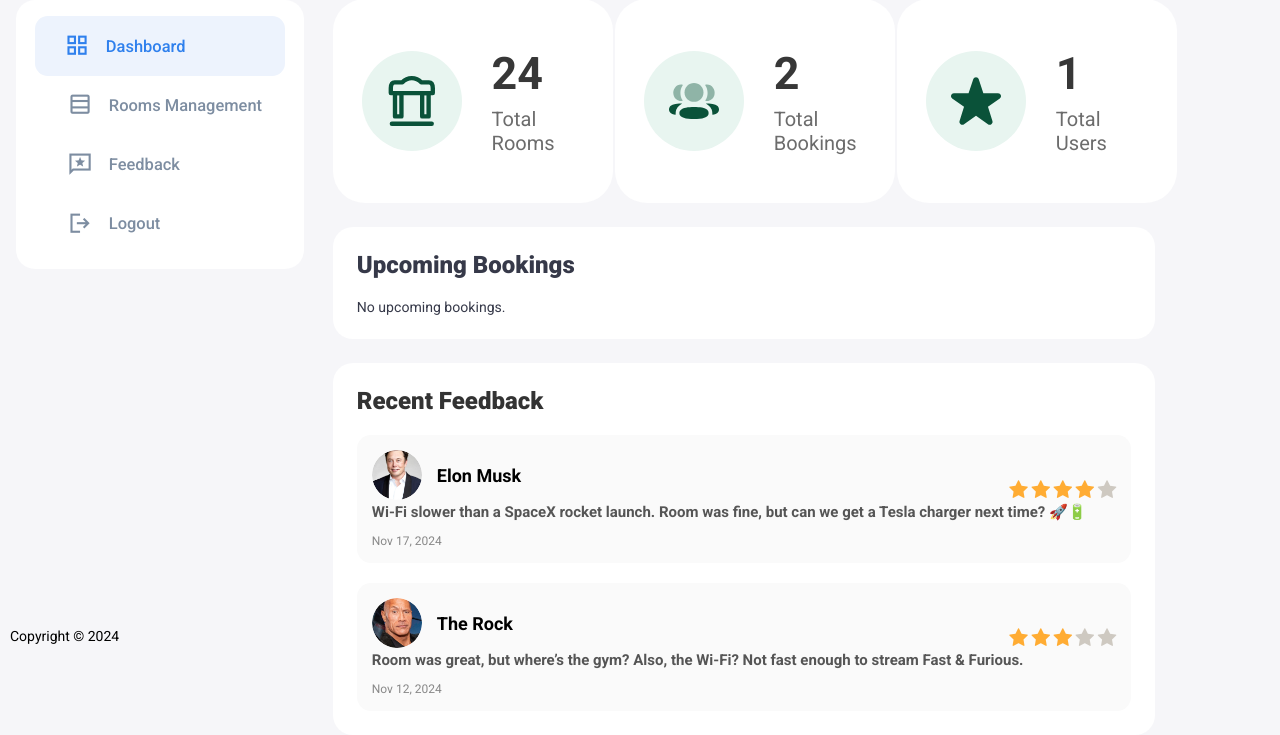
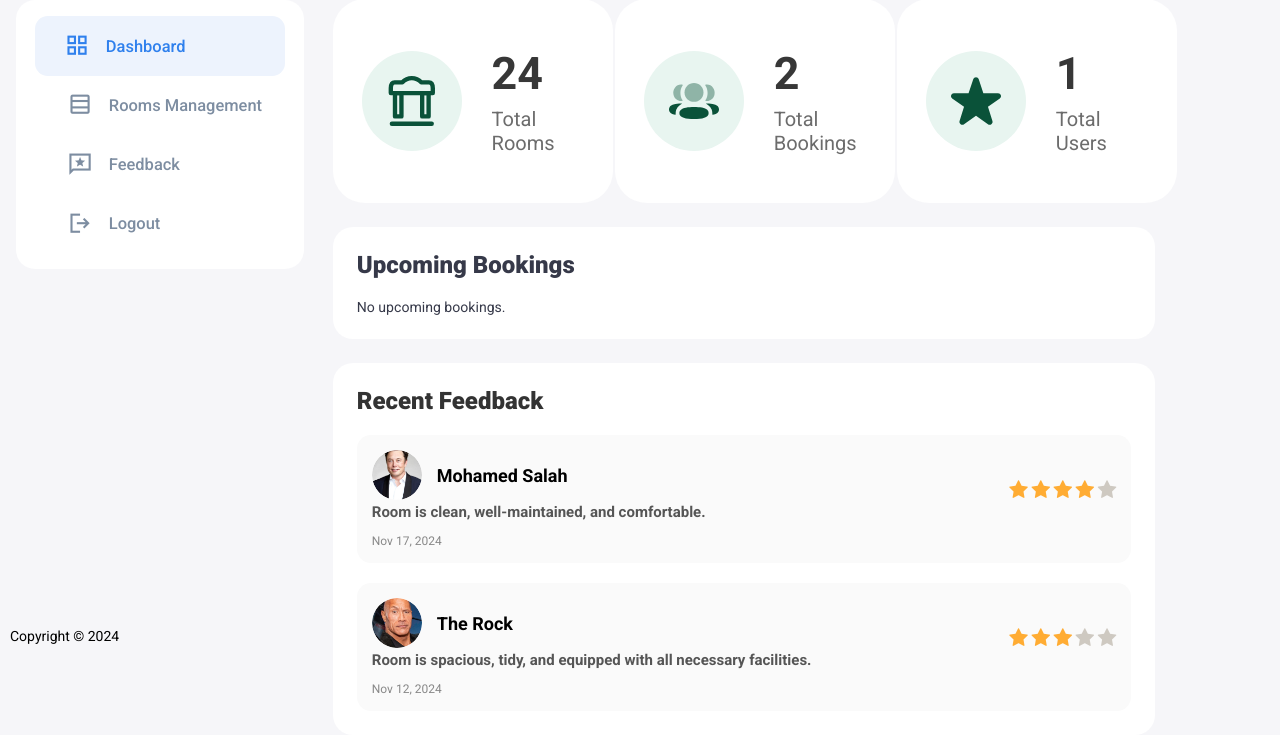
Before and after one commit to iisl4r/ITCS333-Room-Booking-System, a PHP site: page /views/adminPanel.php in a window 1280 px wide. Shown: the part 146-881 px from the top of the page. Run offline with PHP 8.4, Linux system fonts and the light colour scheme; the visitor is signed in with stand-in values (Sample User, id 1); data comes from the database, SQL or seed files in the repository.

Commit message:
update paths

```diff
--- a/views/adminPanel.php
+++ b/views/adminPanel.php
@@ -237,8 +237,8 @@ if (!isset($_SESSION['role']) || $_SESSION['role'] !== 'admin') {
                         <h1>Recent Feedback</h1>
                         <div class="fedback-1">
                             <div class="profile">
-                                <img src="../img/users/elon-musk.jpg" alt="Elon Musk">
-                                <div class="name">Elon Musk</div>
+                                <img src="../img/users/elon-musk.jpg" alt="Mohamed Salah">
+                                <div class="name">Mohamed Salah</div>
                             </div>
                             <div class="rating">
                                 <div class="rat-contr">
@@ -250,9 +250,7 @@ if (!isset($_SESSION['role']) || $_SESSION['role'] !== 'admin') {
                                 </div>
                             </div>
                             <div class="review">
-                                Wi-Fi slower than a SpaceX rocket launch. Room was fine, but can we get a Tesla charger
-                                next
-                                time? 🚀🔋
+                                Room is clean, well-maintained, and comfortable.
                             </div>
                             <div class="date">Nov 17, 2024</div>
                         </div>
@@ -273,8 +271,7 @@ if (!isset($_SESSION['role']) || $_SESSION['role'] !== 'admin') {
                                 </div>
                             </div>
                             <div class="review">
-                                Room was great, but where’s the gym? Also, the Wi-Fi? Not fast enough to stream Fast &
-                                Furious.
+                                Room is spacious, tidy, and equipped with all necessary facilities.
                             </div>
                             <div class="date">Nov 12, 2024</div>
                         </div>
```
Also changed, not shown: css/user.css (+9 -6 lines), php/edit_profile.php (+11 -5 lines), php/update.php (+5 -5 lines).
